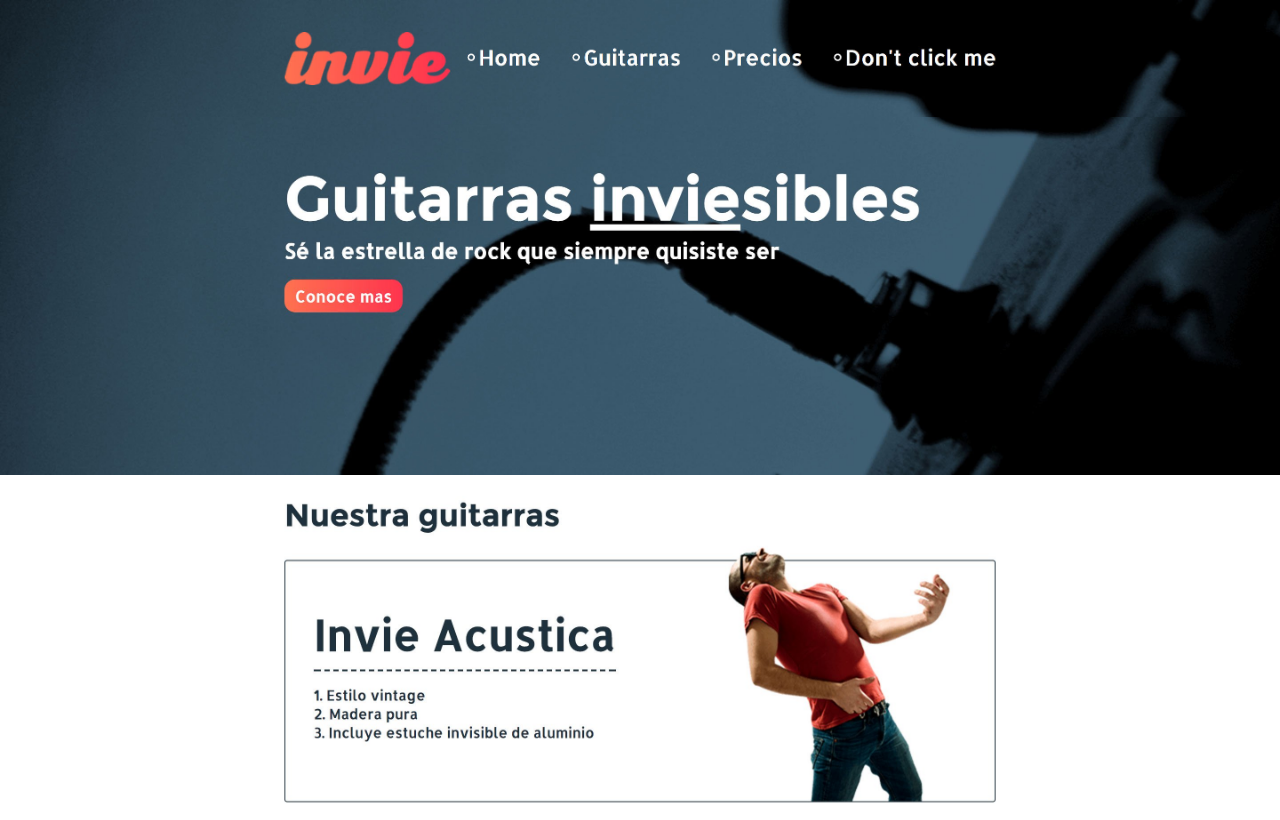
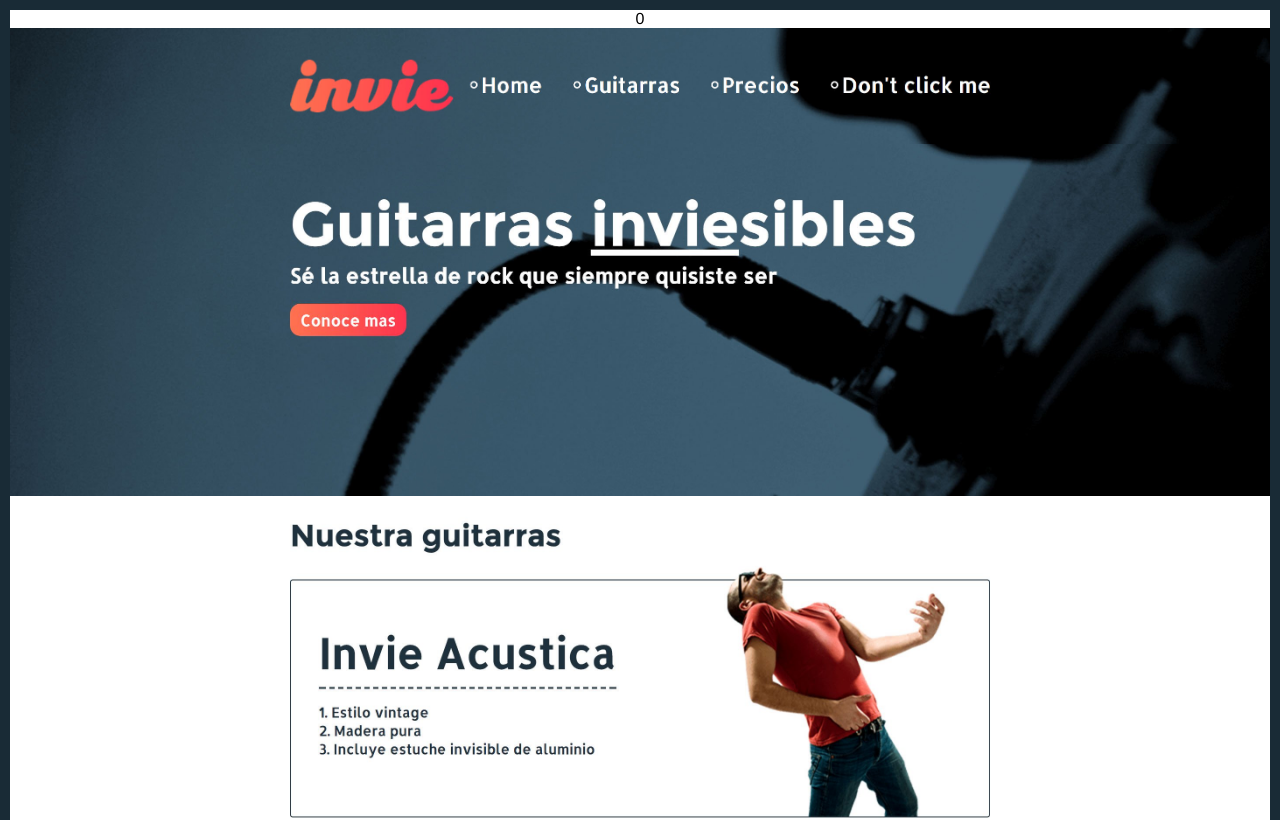
Before and after one commit to Yefreyf/invie-github, a plain HTML site: page index.html in a window 1280 px wide. Shown: the top 820 px of the page. Drawn offline with Linux system fonts and the light colour scheme.

Commit message:
Hotfix 1

```diff
--- a/index.html
+++ b/index.html
@@ -2,11 +2,12 @@
 <html lang="es" dir="ltr">
   <head>
     <meta charset="utf-8">
-    <title>Invi</title>
+    <title>Invi</title>0
     <style media="screen">
       body
       {
         margin: 0;
+        border: 10px solid #192b36;
         text-align: center;
         font-family: helvetica;
       }
```
Also changed, not shown: footer.jpg (added).
